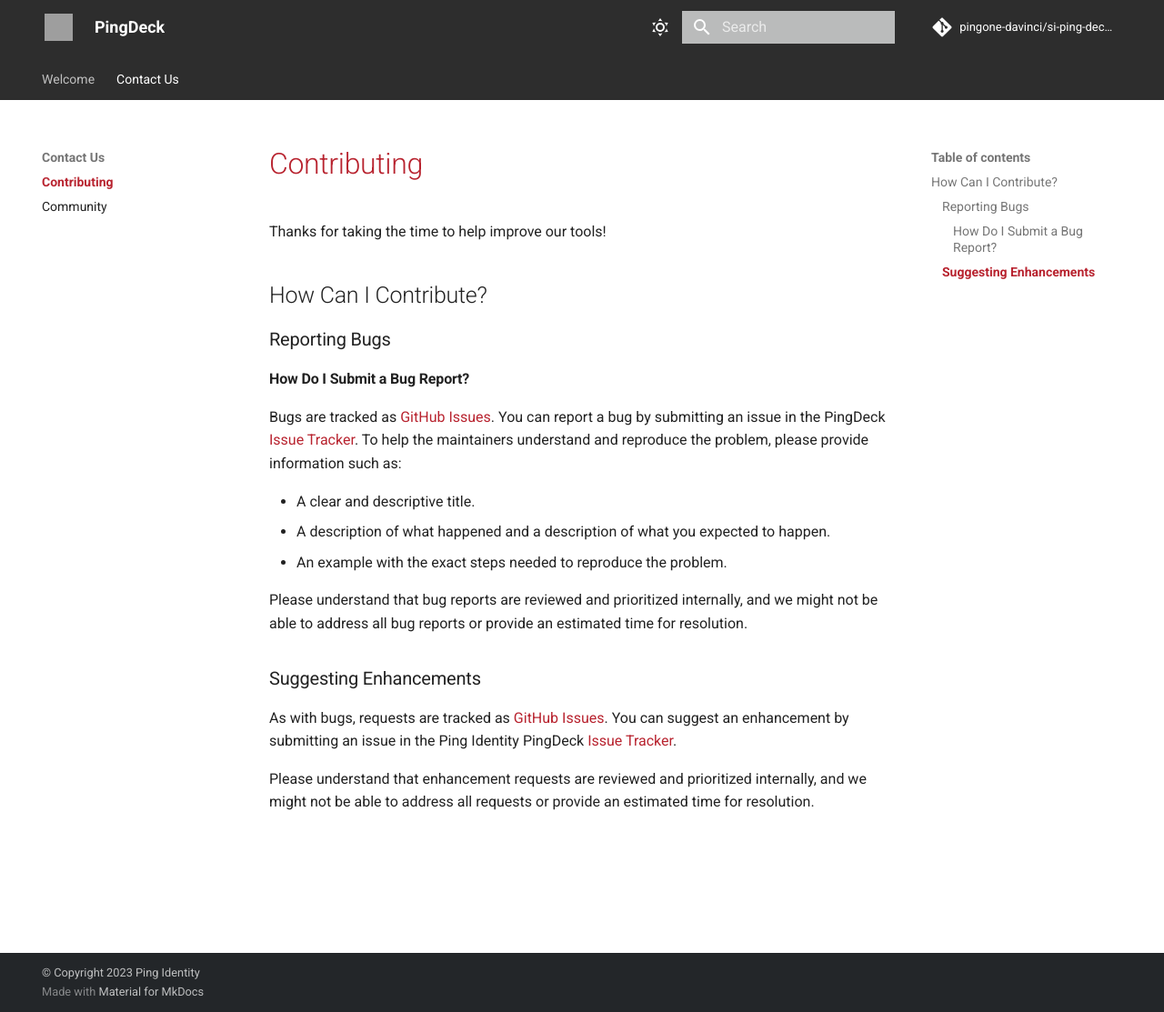
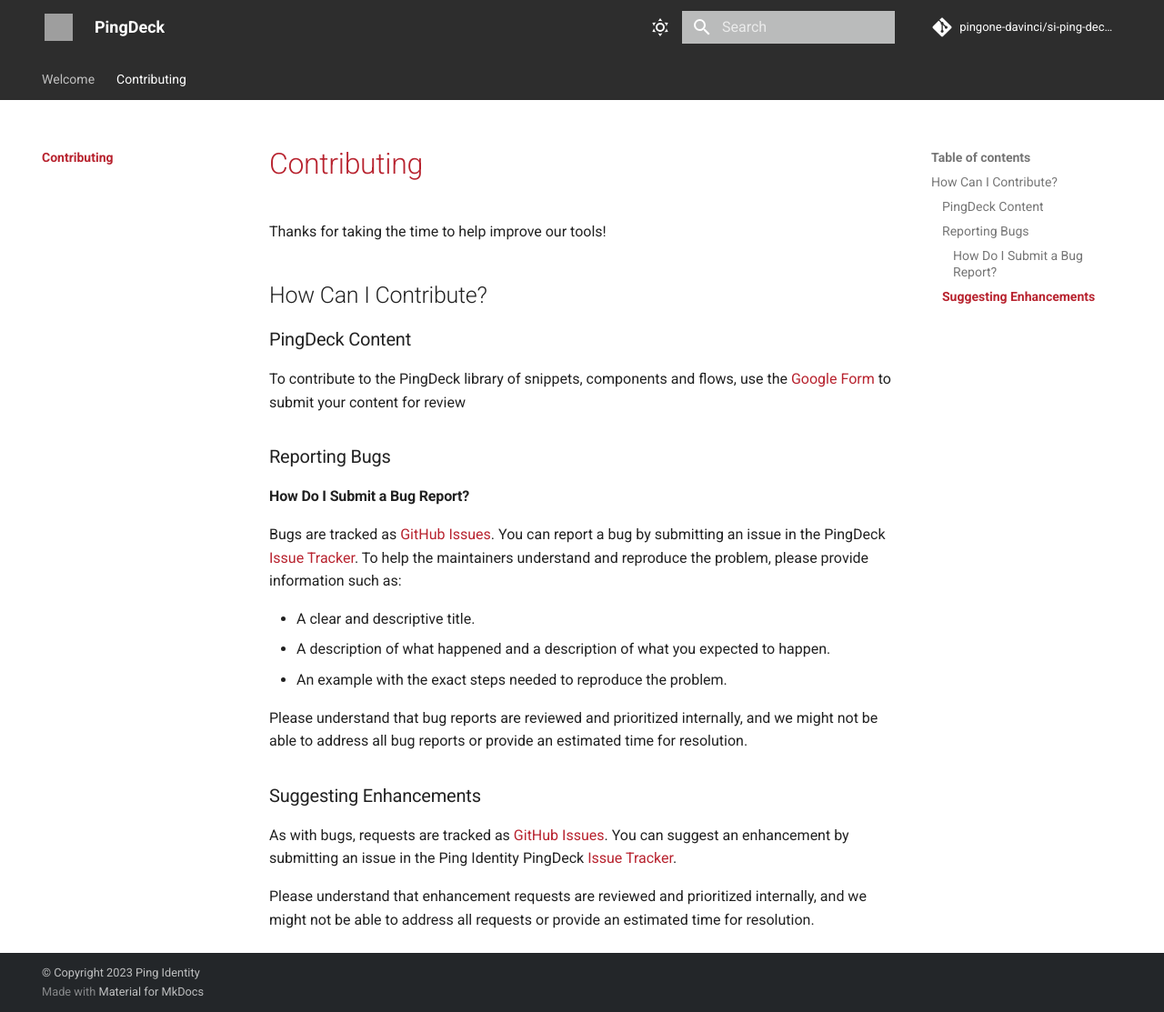
Before and after one commit to pingone-davinci/si-ping-deck-docs, an MkDocs documentation site: the page built from docs/contact-us/contributing.md, in a window 1280 px wide and 1113 px high. Shown: the whole window at 91% size. Built offline with MkDocs 1.6.1 and Material for MkDocs 9.7.7, drawn with Linux system fonts in a browser that asks for light colours; comment, search, counter and statistics services are not loaded; grey boxes are pictures that could not be loaded.

Commit message:
link to google form for contributions

```diff
--- a/docs/contact-us/contributing.md
+++ b/docs/contact-us/contributing.md
@@ -6,6 +6,9 @@
 Thanks for taking the time to help improve our tools!
 
 ## How Can I Contribute?
+
+### PingDeck Content
+To contribute to the PingDeck library of snippets, components and flows, use the [Google Form](https://forms.gle/EWKStU36w5g8FUkR7) to submit your content for review
 
 ### Reporting Bugs
 
--- a/mkdocs.yml
+++ b/mkdocs.yml
@@ -58,6 +58,4 @@
       - Support Policy: "home/supportPolicy.md"
       - License: "LICENSE.md"
       - Disclaimer: "home/disclaimer.md"
-  - Contact Us:
-    - Contributing: "contact-us/contributing.md"
-    - Community: "contact-us/community.md"
+  - Contributing: "contact-us/contributing.md"
```
